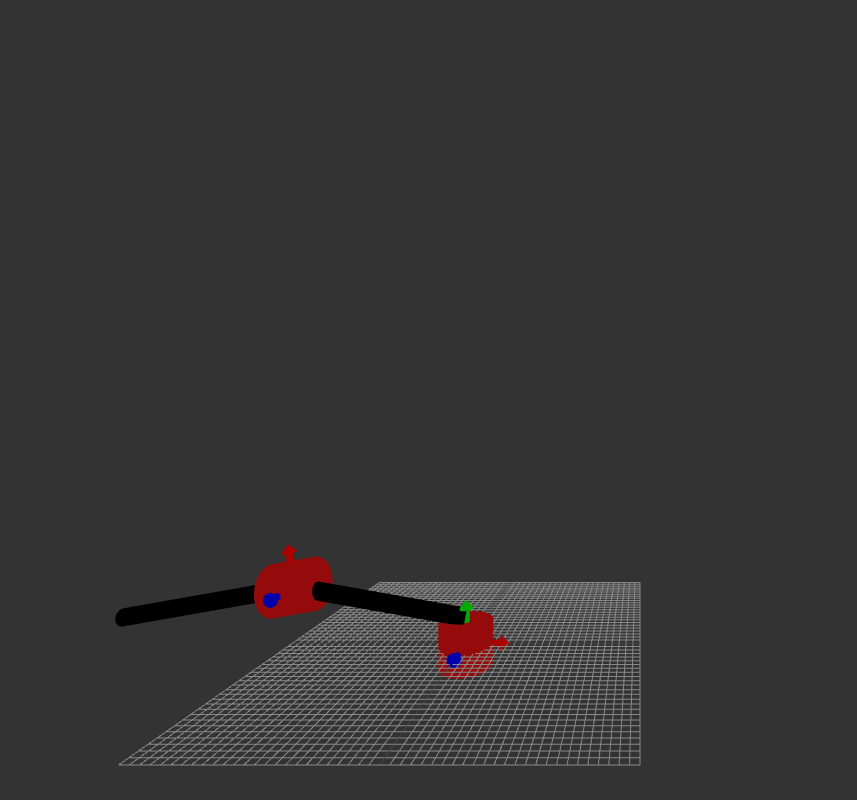
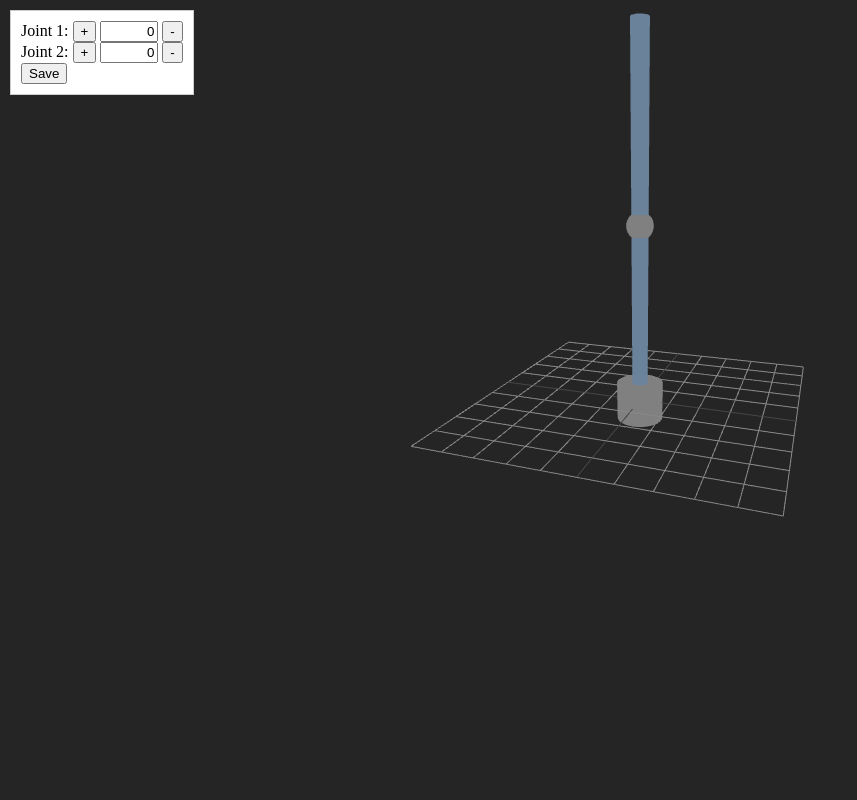
Before and after one commit to akankshapawar1/robotic-arm-threejs, a plain HTML site: page index.html in a window 1280 px wide. Shown: the whole page, without its empty margins (0-857 px from the left). Drawn offline with nearby package versions, Linux system fonts and the light colour scheme; animation ran at ten frames a second.

Commit message:
changed colors-added button control

```diff
--- a/index.html
+++ b/index.html
@@ -6,8 +6,37 @@
     <meta http-equiv="X-UA-Compatible" content="ie=edge" />
     <link rel="stylesheet" href="./css/main.css" />
     <title>Robot Arm</title>
+    <style>
+      #control-panel {
+        position: absolute;
+        top: 10px;
+        left: 10px;
+        background: white;
+        padding: 10px;
+        border: 1px solid #ccc;
+      }
+      #control-panel input {
+        width: 50px;
+        text-align: right;
+      }
+    </style>
   </head>
   <body>
+    <div id="control-panel">
+      <div>
+        <label>Joint 1: </label>
+        <button id="joint1-increase">+</button>
+        <input type="text" id="joint1-angle" value="0" readonly>
+        <button id="joint1-decrease">-</button>
+      </div>
+      <div>
+        <label>Joint 2: </label>
+        <button id="joint2-increase">+</button>
+        <input type="text" id="joint2-angle" value="0" readonly>
+        <button id="joint2-decrease">-</button>
+      </div>
+      <button id="save-button">Save</button>
+    </div>
     <script src="https://cdnjs.cloudflare.com/ajax/libs/three.js/103/three.js"></script>
     <script src="https://cdnjs.cloudflare.com/ajax/libs/gsap/2.1.2/TweenMax.min.js"></script>
     <script src="./js/threejs/OrbitControl.js"></script>
--- a/js/header.js
+++ b/js/header.js
@@ -1,7 +1,7 @@
 class ManipulatorTest {
   constructor() {
-    this.revJoin1 = new RevolutJoint();
-    this.revJoin2 = new RevolutJoint();
+    this.revJoin1 = new RevolutJoint("cylinder");
+    this.revJoin2 = new RevolutJoint("smallcircle");
     this.shoulder1 = new THREE.Object3D();
     this.link1 = new link();
     this.link2 = new link();
@@ -12,7 +12,7 @@ class ManipulatorTest {
     this.revJoin2.rotation.x = 0;
     this.revJoin2.children[3].rotation.z = 0;
 
-    this.shoulder1.position.y = 15; // Adjust based on the geometry of the joint and link
+    this.shoulder1.position.y = 10; // Adjust based on the geometry of the joint and link
     this.link1.position.y = 50; // Adjust based on the length of the link
     this.revJoin2.position.y = 50;
     this.link2.position.y = 50;
@@ -57,7 +57,7 @@ class link {
   ) {
     this.geometry = new THREE.CylinderGeometry(5, 5, 100, 32);
     this.material = new THREE.MeshLambertMaterial({
-      color: 0x000000,
+      color: 0x9fc5e8,
       transparent: true,
       opacity: 1
     });
@@ -72,19 +72,40 @@ class link {
   }
 }
 
+// class RevolutJoint {
+//   constructor(
+//     geometry = new THREE.CylinderGeometry(15, 15, 20, 30), // Increased height to encapsulate the link
+//     material = new THREE.MeshLambertMaterial({
+//       color: 0xC0C0C0,
+//       transparent: false,
+//       opacity: 1
+//     })
+//   ) {
+//     this.frame = new Frame();
+//     this.material = material;
+//     this.geometry = geometry;
+//     this.frame.add(new THREE.Mesh(this.geometry, this.material));
+//     return this.frame;
+//   }
+// }
 class RevolutJoint {
-  constructor(
-    geometry = new THREE.CylinderGeometry(15, 15, 25, 32), // Increased height to encapsulate the link
-    material = new THREE.MeshLambertMaterial({
-      color: 0xdf1111,
+  constructor(type = "cylinder") {
+    this.frame = new Frame();
+    this.material = new THREE.MeshLambertMaterial({
+      color: 0xC0C0C0, // Silver color
       transparent: false,
       opacity: 1
-    })
-  ) {
-    this.frame = new Frame();
-    this.material = material;
-    this.geometry = geometry;
-    this.frame.add(new THREE.Mesh(this.geometry, this.material));
+    });
+
+    if (type === "smallcircle") {
+      this.geometry = new THREE.SphereGeometry(8, 32, 32); // Small circle geometry
+    } else {
+      this.geometry = new THREE.CylinderGeometry(15, 15, 25, 32);
+    }
+
+    this.mesh = new THREE.Mesh(this.geometry, this.material);
+    this.mesh.position.y = 0; // Adjust position to align properly
+    this.frame.add(this.mesh);
     return this.frame;
   }
 }
@@ -137,13 +158,16 @@ class Frame {
     axis.x.position.x = 10;
     axis.x.children[0].position.y = 12.5;
     axis.x.rotation.z = -Math.PI / 2;
+    axis.x.visible = false;
 
     axis.y.position.y = 10;
     axis.y.children[0].position.y = 12.5;
+    axis.y.visible = false;
 
     axis.z.position.z = 10;
     axis.z.children[0].position.y = 12.5;
     axis.z.rotation.x = Math.PI / 2;
+    axis.z.visible = false;
 
     this.pivot = new Pivot();
     this.pivot
--- a/js/main.js
+++ b/js/main.js
@@ -6,14 +6,14 @@ let camera = new THREE.PerspectiveCamera(
   1000
 );
 let renderer = new THREE.WebGLRenderer({ antialias: true });
-let controls = new THREE.OrbitControls(camera);
+let controls = new THREE.OrbitControls(camera, renderer.domElement);
 
-//config
+// Config
 camera.position.z = 300;
 camera.position.y = 140;
 camera.position.x = 100;
 
-renderer.setClearColor("#333333");
+renderer.setClearColor("#252525");
 renderer.setSize(window.innerWidth, window.innerHeight);
 document.body.appendChild(renderer.domElement);
 window.addEventListener("resize", () => {
@@ -22,24 +22,66 @@ window.addEventListener("resize", () => {
   camera.updateProjectionMatrix();
 });
 
-let light = new THREE.AmbientLight(0xaaaaaa);
+// Lighting
+let light = new THREE.AmbientLight(0xaaaaaa); // Soft white light
 scene.add(light);
 
 // Add GridHelper to the scene
-const gridHelper = new THREE.GridHelper(200, 50);
+const gridHelper = new THREE.GridHelper(200, 10);
 scene.add(gridHelper);
 
-//experiment here
-let angles = { a1: 80, a2:20 };
+// Experiment here
+let angles = { a1: 0, a2: 0 }; // Initial angles
 let manipulator = new ManipulatorTest();
 console.log(manipulator);
 
 scene.add(manipulator.revJoin1);
-//render
-let render = function() {
-  requestAnimationFrame(render);
+
+// Function to update the manipulator based on angles
+function updateManipulator() {
   manipulator.setAngle(angles);
   renderer.render(scene, camera);
-};
+}
+
+// Set up button event listeners
+document.getElementById('joint1-increase').addEventListener('click', function() {
+  angles.a1 = Math.min(90, angles.a1 + 5); // Increase angle, max 90 degrees
+  document.getElementById('joint1-angle').value = angles.a1;
+  updateManipulator();
+});
+
+document.getElementById('joint1-decrease').addEventListener('click', function() {
+  angles.a1 = Math.max(-90, angles.a1 - 5); // Decrease angle, min -90 degrees
+  document.getElementById('joint1-angle').value = angles.a1;
+  updateManipulator();
+});
+
+document.getElementById('joint2-increase').addEventListener('click', function() {
+  angles.a2 = Math.min(90, angles.a2 + 5); // Increase angle, max 90 degrees
+  document.getElementById('joint2-angle').value = angles.a2;
+  updateManipulator();
+});
+
+document.getElementById('joint2-decrease').addEventListener('click', function() {
+  angles.a2 = Math.max(-90, angles.a2 - 5); // Decrease angle, min -90 degrees
+  document.getElementById('joint2-angle').value = angles.a2;
+  updateManipulator();
+});
+
+// Save button event listener
+document.getElementById('save-button').addEventListener('click', function() {
+  const filename = prompt('Enter the filename to save joint angles:', 'joint_angles.txt');
+  if (filename) {
+    const fileContent = `Joint 1 Angle: ${angles.a1} degrees\nJoint 2 Angle: ${angles.a2} degrees`;
+    const blob = new Blob([fileContent], { type: 'text/plain;charset=utf-8' });
+    saveAs(blob, filename);
+  }
+});
+
+function render() {
+  requestAnimationFrame(render);
+  controls.update();
+  renderer.render(scene, camera);
+}
 
 render();
```
Also changed, not shown: 1 other file.
